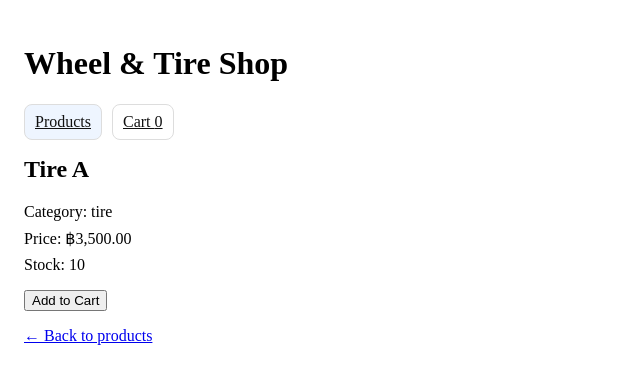
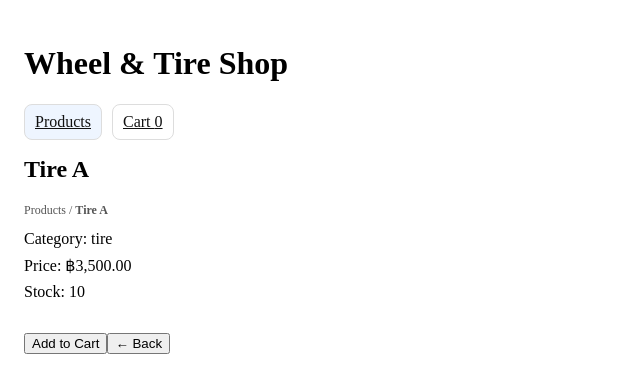
Before and after one commit to Tarnakub01/wheel-tire-shop, a React (Vite) app: page /products/1 in a window 1280 px wide. Shown: the top 392 px of the page, without its empty margins (0-640 px from the left). Built offline with nearby package versions, Linux system fonts and the light colour scheme.

Commit message:
chore: add spa redirect and verify production build

```diff
--- a/src/App.jsx
+++ b/src/App.jsx
@@ -13,6 +13,7 @@ import { NavBar } from "./components/NavBar";
 import { ProductsPage } from "./pages/ProductsPage";
 import { CartPage } from "./pages/CartPage";
 import { ProductDetailPage } from "./pages/ProductDetailPage";
+import { NotFoundPage } from "./pages/NotFoundPage";
 const CART_STORAGE_KEY = "wheel-tire-shop:cart:v1";
 
 export default function App() {
@@ -206,6 +207,26 @@ export default function App() {
 
       <NavBar cartCount={totals.totalqty} />
 
+       {/* toast */}
+            {toast && (
+                <div
+                style={{
+                    marginBottom: 12,
+                    padding: 10,
+                    borderRadius: 8,
+                    border: "1px solid #ddd",
+                    background:
+                    toast.type === "success"
+                    ? "#e8fff0"
+                    : toast.type === "warn"
+                    ? "#fff7e6"
+                    : "#eef5ff",
+                }}
+                >
+                    {toast.message}
+                </div>
+            )}
+
       <Routes>
         <Route
           path="/products"
@@ -250,7 +271,7 @@ export default function App() {
         />
 
         <Route path="/" element={<Navigate to="/products" replace />} />
-        <Route path="*" element={<div>Not Found</div>} />
+        <Route path="*" element={<NotFoundPage />} />
       </Routes>
 
 
--- a/src/pages/CartPage.jsx
+++ b/src/pages/CartPage.jsx
@@ -80,7 +80,7 @@ export function CartPage({
                       type="button"
                       onClick={() => onDecrease(item.id)}
                       disabled={!canDecrease}
-                      style={{ opacity: canDecrease ? 0.5 : 1 }}
+                      style={{ opacity: canDecrease ? 1 : 0.5 }}
                     >
                       -
                     </button>
--- /dev/null
+++ b/src/pages/NotFoundPage.jsx
@@ -0,0 +1,13 @@
+import { Link } from "react-router-dom";
+
+export function NotFoundPage(){
+    return (
+        <div>
+            <h2 style={{ marginTop:0}}>404 - Page Not Found</h2>
+            <div style={{marginBottom: 12, color: "#555"}}>
+                The page you are looking for doesn't exist.
+            </div>
+            <Link to="/products">Go to products</Link>
+        </div>
+    )
+}
--- a/src/pages/ProductDetailPage.jsx
+++ b/src/pages/ProductDetailPage.jsx
@@ -1,10 +1,10 @@
-import { Link, useParams } from "react-router-dom";
+import { Link, useParams, useNavigate } from "react-router-dom";
 import { formatCurrency } from "../utils";
 
 export function ProductDetailPage({ products, onAddToCart}){
     const {id} = useParams();
     const productId = Number(id);
-
+    const navigate = useNavigate();
     const product = products.find((p)=> p.id === productId);
 
     if (!product){
@@ -19,6 +19,12 @@ export function ProductDetailPage({ products, onAddToCart}){
     return (
         <div>
             <h2 style={{ marginTop: 0}}>{product.name}</h2>
+            <div style={{ marginBottom: 12, fontSize: 12, color: "#555"}}>
+                <Link to="/products" style={{color: "#555", textDecoration: "none"}}>
+                Products
+                </Link>{" "}
+                / <span style={{ fontWeight: 600}}>{product.name}</span>
+            </div>
 
             <div style={{ marginBottom: 8}}>Category: {product.category}</div>
             <div style={{ marginBottom: 8}}>
@@ -34,9 +40,10 @@ export function ProductDetailPage({ products, onAddToCart}){
                 {(product.stock ?? 0) <= 0 ? "Out of Stock" : "Add to Cart"}
             </button>
 
-            <div style={{ marginTop: 16}}>
-                <Link to="/products">← Back to products</Link>
-            </div>
+            <button type="button" onClick={() => navigate(-1)} style={{marginTop: 16}}>
+                 ← Back
+            </button>
+
         </div>
     )
 }
--- a/src/pages/ProductsPage.jsx
+++ b/src/pages/ProductsPage.jsx
@@ -2,7 +2,6 @@ import {FilterBar} from "../components/filterBar"
 import { ProductGrid } from "../components/ProductsGrid";
 
 export function ProductsPage({
-    toast,
     visibleCount,
     totalCount,
     query,
@@ -20,26 +19,6 @@ export function ProductsPage({
     return (
         <div>
             <h2 style={{marginTop: 0}}>Products</h2>
-
-            {/* toast */}
-            {toast && (
-                <div
-                style={{
-                    marginBottom: 12,
-                    padding: 10,
-                    borderRadius: 8,
-                    border: "1px solid #ddd",
-                    background:
-                    toast.type === "success"
-                    ? "#e8fff0"
-                    : toast.type === "warn"
-                    ? "#fff7e6"
-                    : "#eef5ff",
-                }}
-                >
-                    {toast.message}
-                </div>
-            )}
 
             <div style={{ marginBottom: 8, fontSize: 12, color: "#555"}}>
                 Showing {visibleCount} of {totalCount} products
```
Also changed, not shown: 1 other file (tests, documents, lock files or other folders).
